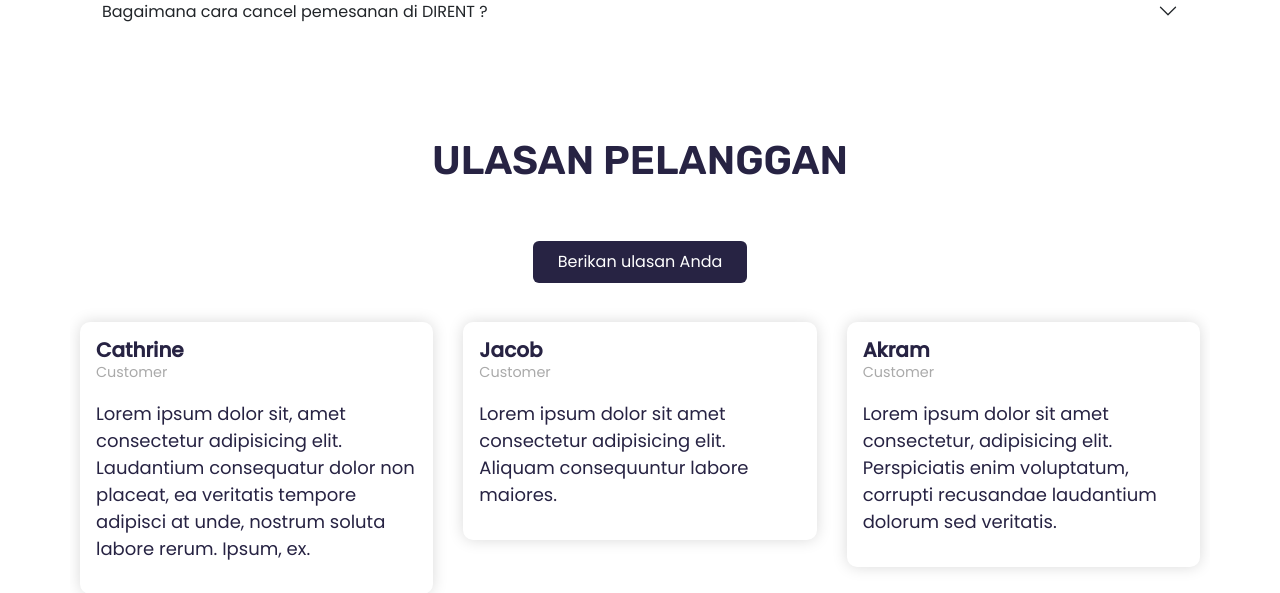
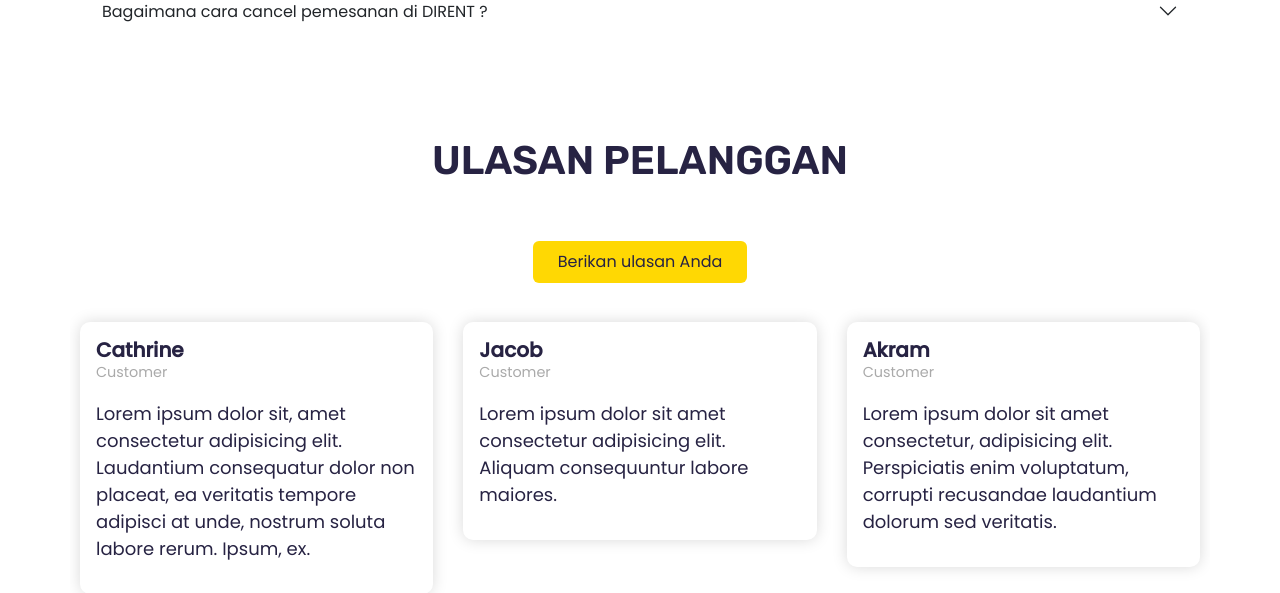
Before and after one commit to aeez/dirent, a PHP site: page / in a window 1280 px wide. Shown: the part 2019-2612 px from the top of the page. Run offline with PHP 8.4, Linux system fonts and the light colour scheme; the visitor is signed in with stand-in values (Sample User, id 1); some libraries are stand-ins or nearby versions.

Commit message:
Pembaruan Fitur Komentar

```diff
--- a/app/assets/css/homepage.css
+++ b/app/assets/css/homepage.css
@@ -67,13 +67,17 @@ main {
 }
 
 .review .button-modal button {
-  background-color: #272343;
-  color: white;
+  background-color: #ffd803 !important;
+  color: #272343 !important;
 }
 
 .review .modal .modal-footer .send {
   background-color: #272343;
   color: white;
+}
+
+.review .modal .modal-footer .close {
+  border: 1px solid #272343;
 }
 
 .review .container .title h1 {
--- a/index.php
+++ b/index.php
@@ -273,13 +273,13 @@ include('./config/conn.php');
                       <input type="text" class="form-control" id="nama" name="nama">
                     </div>
                     <div class="mb-3">
-                      <label for="ulasan" class="form-label">Example textarea</label>
+                      <label for="ulasan" class="form-label">Ulasan</label>
                       <textarea class="form-control" id="ulasan" rows="3" name="ulasan"></textarea>
                     </div>
                   </form>
                 </div>
                 <div class="modal-footer">
-                  <button type="button" class="btn btn-secondary" data-bs-dismiss="modal">Close</button>
+                  <button type="button" class="btn close" data-bs-dismiss="modal">Tutup</button>
                   <button type="button" class="btn send">Kirim</button>
                 </div>
               </div>
```
